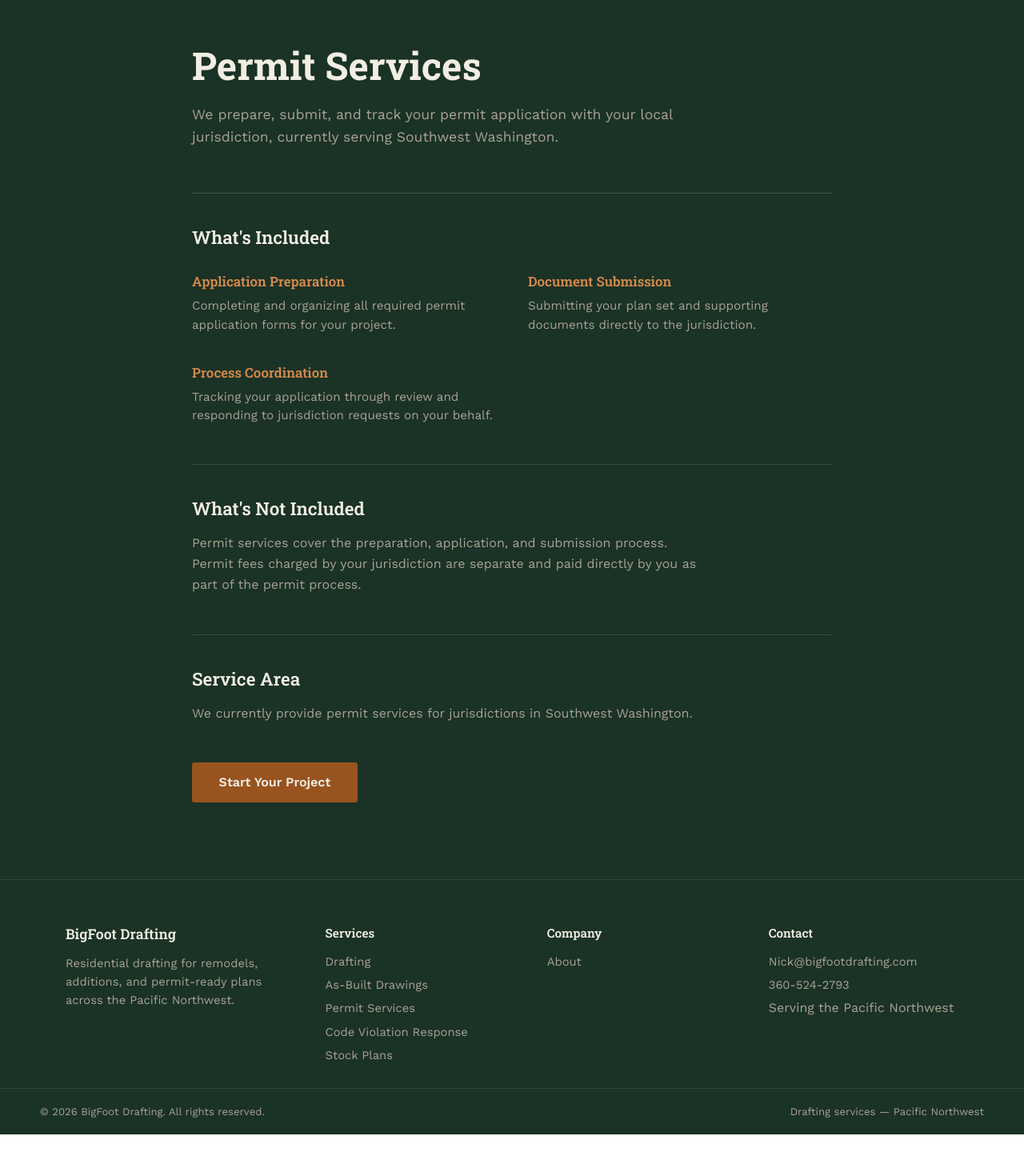
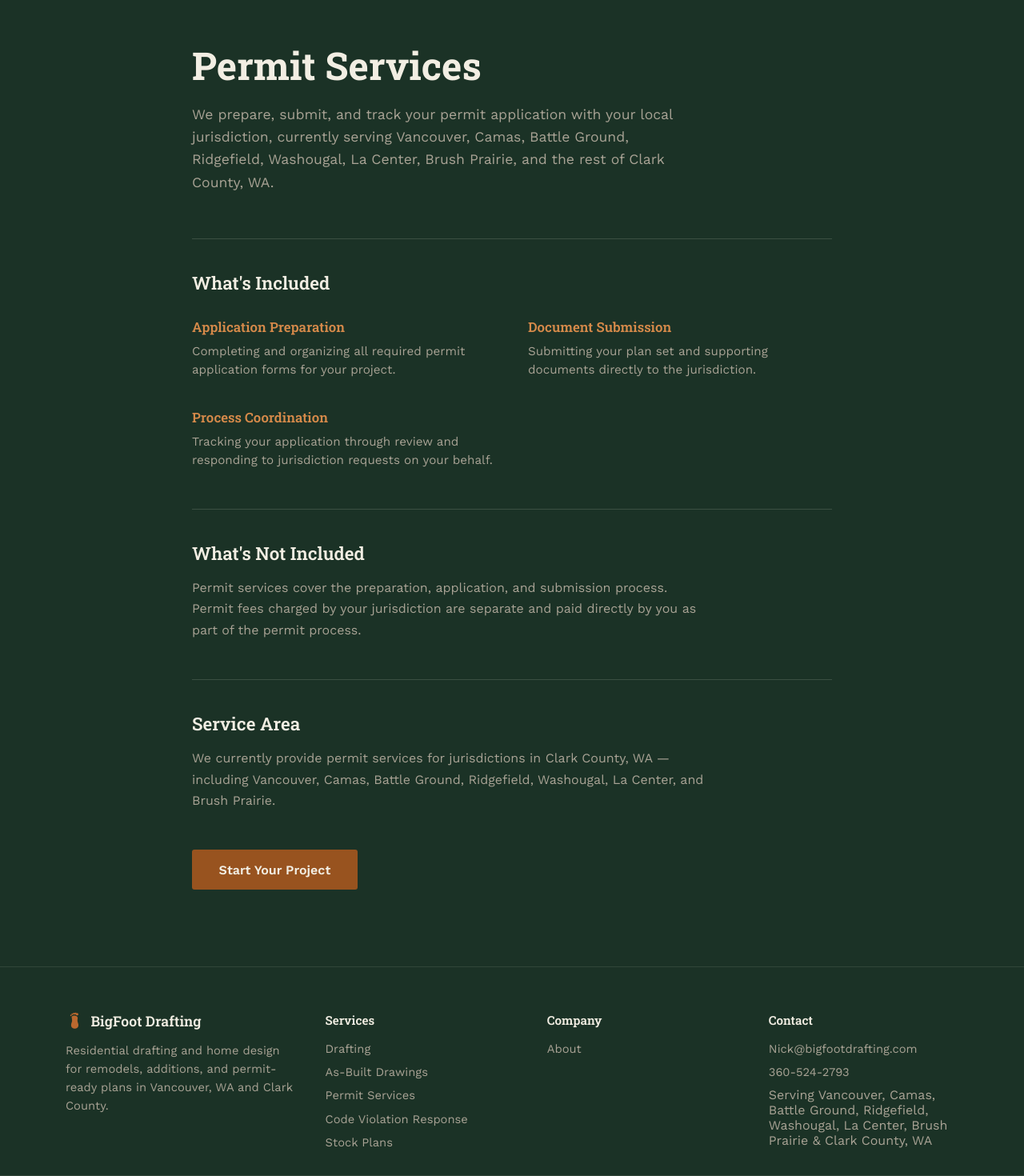
Before and after one commit to nickbfd/bigfoot-drafting, a React (Vite) app: page /permits in a window 1280 px wide. Shown: the part 100-1570 px from the top of the page at 80% size. Before the commit the page ends 1518 px from the top, so only its background shows below. Built offline with nearby package versions, Linux system fonts and the light colour scheme.

Commit message:
updated service areas

```diff
--- a/src/About.jsx
+++ b/src/About.jsx
@@ -30,15 +30,16 @@ export default function About() {
     <section className="bfd-services">
       <div className="bfd-services__inner">
         <Seo
-          title="About"
-          description="Meet Nick, the drafter behind BigFoot Drafting — 10+ years creating custom and production plan sets for homeowners and builders across the Pacific Northwest."
+          title="About BigFoot Drafting | Vancouver, WA"
+          description="Meet Nick, the drafter behind BigFoot Drafting — 10+ years creating custom and production plan sets for homeowners and builders in Vancouver, WA and Clark County."
         />
         <h1>About BigFoot Drafting</h1>
         <p className="bfd-services__lead">
           I'm Nick, the drafter behind BigFoot Drafting. For over 10 years,
           I've worked with homeowners and contractors — from one-off custom
           remodels to production plans for larger builders — creating
-          complete, permit-ready plan sets across the Pacific Northwest.
+          complete, permit-ready plan sets for Vancouver, WA and Clark
+          County.
         </p>
 
         <div className="bfd-services__list">
@@ -55,8 +56,8 @@ export default function About() {
           <p>
             The name comes from wanting the business to feel rooted in the
             Pacific Northwest, and from wanting to make a big impact on the
-            drafting and permitting experience here in Southwest
-            Washington — plans that are accurate, thorough, and built to
+            drafting and permitting experience here in Vancouver, WA and
+            Clark County — plans that are accurate, thorough, and built to
             get through review.
           </p>
         </div>
--- a/src/AsBuilt.jsx
+++ b/src/AsBuilt.jsx
@@ -54,14 +54,15 @@ export default function AsBuilt() {
     <section className="bfd-services">
       <div className="bfd-services__inner">
         <Seo
-          title="As-Built Drawings"
-          description="Accurate as-built drawings from an in-person field measure — the foundation for your remodel, addition, or permit application."
+          title="As-Built Drawings in Vancouver, WA & Clark County"
+          description="Accurate as-built drawings from an in-person field measure, serving Vancouver, WA and Clark County — the foundation for your remodel, addition, or permit application."
         />
         <h1>As-Built Drawings</h1>
         <p className="bfd-services__lead">
-          Accurate documentation of your home as it exists today — the
-          starting point for a remodel, addition, or any project that needs
-          a reliable record of current conditions.
+          Accurate documentation of your home as it exists today, serving
+          Vancouver, WA and Clark County — the starting point for a
+          remodel, addition, or any project that needs a reliable record
+          of current conditions.
         </p>
 
         <h2 className="bfd-services__subhead">Why You Might Need One</h2>
--- a/src/CodeViolations.jsx
+++ b/src/CodeViolations.jsx
@@ -30,14 +30,15 @@ export default function CodeViolations() {
     <section className="bfd-services">
       <div className="bfd-services__inner">
         <Seo
-          title="Code Violation Response"
-          description="Fast-tracked plans for unpermitted work flagged by your jurisdiction — get compliant before fees add up."
+          title="Code Violation Response in Clark County, WA"
+          description="Fast-tracked plans for unpermitted work flagged by your Clark County jurisdiction — get compliant before fees add up. Serving Vancouver, Camas, Battle Ground, and surrounding areas."
         />
         <span className="bfd-hero__tag">Fast Turnaround</span>
         <h1>Code Violation Response</h1>
         <p className="bfd-services__lead">
-          Got a notice for unpermitted work? We fast-track your plans so you
-          can get compliant and close out the violation before fees add up.
+          Got a notice for unpermitted work in Clark County? We fast-track
+          your plans so you can get compliant and close out the violation
+          before fees add up.
         </p>
 
         <div className="bfd-services__engineering">
--- a/src/Footer.jsx
+++ b/src/Footer.jsx
@@ -14,19 +14,19 @@ export default function Footer() {
       <div className="bfd-footer__inner">
         <div>
           <div className="bfd-footer__brand">
-            {/* <svg viewBox="0 0 24 24" aria-hidden="true">
+            <svg viewBox="0 0 24 24" aria-hidden="true">
               <path d="M12 5c2.5 0 4.5 1.1 4.5 3.2 0 1.3-.5 2.6-.3 4.1.2 1.7 1.1 3.2 1.3 5.1.3 2.7-1.5 5-4.2 5.2h-1.6c-2.7-.2-4.5-2.5-4.2-5.2.2-1.9 1.1-3.4 1.3-5.1.2-1.5-.3-2.8-.3-4.1C7.5 6.1 9.5 5 12 5z" />
               <circle cx="7.3" cy="4.6" r="1" />
               <circle cx="9.1" cy="3.1" r="1.15" />
               <circle cx="11.3" cy="2.3" r="1.3" />
               <circle cx="13.5" cy="2.2" r="1.45" />
               <circle cx="15.7" cy="3" r="1.75" />
-            </svg> */}
+            </svg>
             <span>BigFoot Drafting</span>
           </div>
           <p className="bfd-footer__tagline">
-            Residential drafting for remodels, additions, and permit-ready
-            plans across the Pacific Northwest.
+            Residential drafting and home design for remodels, additions,
+            and permit-ready plans in Vancouver, WA and Clark County.
           </p>
         </div>
 
@@ -53,7 +53,7 @@ export default function Footer() {
           <ul>
             <li><a href="mailto:Nick@bigfootdrafting.com">Nick@bigfootdrafting.com</a></li>
             <li><a href="tel:+13605242793">360-524-2793</a></li>
-            <li>Serving the Pacific Northwest</li>
+            <li>Serving Vancouver, Camas, Battle Ground, Ridgefield, Washougal, La Center, Brush Prairie & Clark County, WA</li>
           </ul>
         </div>
       </div>
@@ -61,7 +61,7 @@ export default function Footer() {
       <div className="bfd-footer__bottom">
         <div className="bfd-footer__bottom-inner">
           <p>&copy; {year} BigFoot Drafting. All rights reserved.</p>
-          <p>Drafting services — Pacific Northwest</p>
+          <p>Licensed drafting services — Vancouver, WA & Clark County</p>
         </div>
       </div>
     </footer>
--- a/src/Header.jsx
+++ b/src/Header.jsx
@@ -76,6 +76,7 @@ export default function Header() {
             <circle cx="13.5" cy="2.2" r="1.45" />
             <circle cx="15.7" cy="3" r="1.75" />
           </svg>
+          {/* <img src="/Logo/BigFootHeaderImage.png" alt="BigFoot Drafting" width="20%" height="20%" /> */}
           <span>BigFoot Drafting</span>
         </Link>
 
--- a/src/Home.jsx
+++ b/src/Home.jsx
@@ -6,8 +6,8 @@ export default function Home() {
   return (
     <>
       <Seo
-        title={null}
-        description="Residential drafting for remodels and additions across the Pacific Northwest — permit-ready plans, as-built drawings, and fast code violation response."
+        title="Residential Drafting & Home Design in Vancouver, WA"
+        description="Residential drafting and home design in Vancouver, WA and Clark County — permit-ready plans, as-built drawings, and fast code violation response for Camas, Battle Ground, Ridgefield, Washougal, La Center, and Brush Prairie."
       />
       <Hero />
     </>
--- a/src/Permits.jsx
+++ b/src/Permits.jsx
@@ -30,13 +30,15 @@ export default function Permits() {
     <section className="bfd-services">
       <div className="bfd-services__inner">
         <Seo
-          title="Permit Services"
-          description="Permit application preparation and submission for jurisdictions in Southwest Washington."
+          title="Permit Services in Vancouver, WA & Clark County"
+          description="Permit application preparation and submission for jurisdictions across Clark County, WA — including Vancouver, Camas, Battle Ground, Ridgefield, Washougal, La Center, and Brush Prairie."
         />
         <h1>Permit Services</h1>
         <p className="bfd-services__lead">
           We prepare, submit, and track your permit application with your
-          local jurisdiction, currently serving Southwest Washington.
+          local jurisdiction, currently serving Vancouver, Camas, Battle
+          Ground, Ridgefield, Washougal, La Center, Brush Prairie, and the
+          rest of Clark County, WA.
         </p>
 
         <h2 className="bfd-services__subhead">What's Included</h2>
@@ -62,8 +64,9 @@ export default function Permits() {
         <div className="bfd-services__engineering">
           <h2>Service Area</h2>
           <p>
-            We currently provide permit services for jurisdictions in
-            Southwest Washington.
+            We currently provide permit services for jurisdictions in Clark
+            County, WA — including Vancouver, Camas, Battle Ground,
+            Ridgefield, Washougal, La Center, and Brush Prairie.
           </p>
         </div>
 
--- a/src/Services.jsx
+++ b/src/Services.jsx
@@ -39,8 +39,8 @@ export default function Services() {
     <section className="bfd-services">
       <div className="bfd-services__inner">
         <Seo
-          title="Drafting Services"
-          description="Full construction drawing sets — floor plans, elevations, sections, foundation and framing plans — for residential remodels and additions in the Pacific Northwest."
+          title="Drafting Services in Vancouver, WA & Clark County"
+          description="Full construction drawing sets — floor plans, elevations, sections, foundation and framing plans — for residential remodels, additions, and home design in Vancouver, WA and Clark County."
         />
         <h1>Drafting Services</h1>
         <p className="bfd-services__lead">
```
